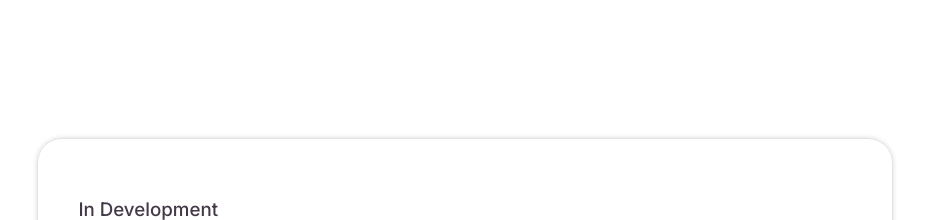
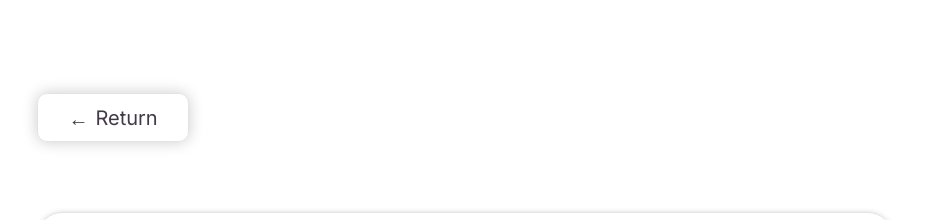
Before and after one commit to HoozLive/hoozlive.github.io, a plain HTML site: page projects.html in a window 1280 px wide. Shown: the top 220 px of the page, without its empty margins (175-1100 px from the left). Drawn offline with nearby package versions, Linux system fonts and the light colour scheme.

Commit message:
Return button

```diff
--- a/css/projects.css
+++ b/css/projects.css
@@ -41,6 +41,30 @@ main {
 
 h1, h2, h3, h4, h5, h6 {
     font-weight: 500;
+}
+
+
+.btn {
+    display: flex;
+    border: 1px solid var(--BORDER-COLOR);
+    border-radius: 10px;
+    padding: 10px 30px;
+    margin: 25px 30px;
+    font-size: 20px;
+    width: fit-content;
+    box-shadow: 0 0 15px var(--BTN-SHADOW-COLOR);
+    transition: all 500ms cubic-bezier(0.420, 0.000, 0.580, 1.000);
+    align-items: center;
+
+}
+
+.arrow {
+    font-family: "Playfair Display", serif;
+    font-weight: 700;
+    display: block;
+    font-style: normal;
+    font-size: 20px;
+    margin-right: 7px;
 }
 
 .projects {
@@ -106,6 +130,10 @@ a:hover, a:active {
         font-size: 13px;
         margin: 30px 30px 60px;
     }
+
+    .btn {
+        font-size: 18px;
+    }
 }
 
 
@@ -122,6 +150,9 @@ a:hover, a:active {
         width: 100%;
     }
 
+    .btn {
+        font-size: 15px;
+    }
 }
 
 
--- a/projects.html
+++ b/projects.html
@@ -9,7 +9,12 @@
 </head>
 <body>
     <main>
+
         <div class="projects">
+            <a href="index.html">
+                <div class="btn"><span class="arrow">←</span>Return</div>
+            </a>
+
             <a href="">
                 <div class="project-box">
                     <div class="project-container">
```
